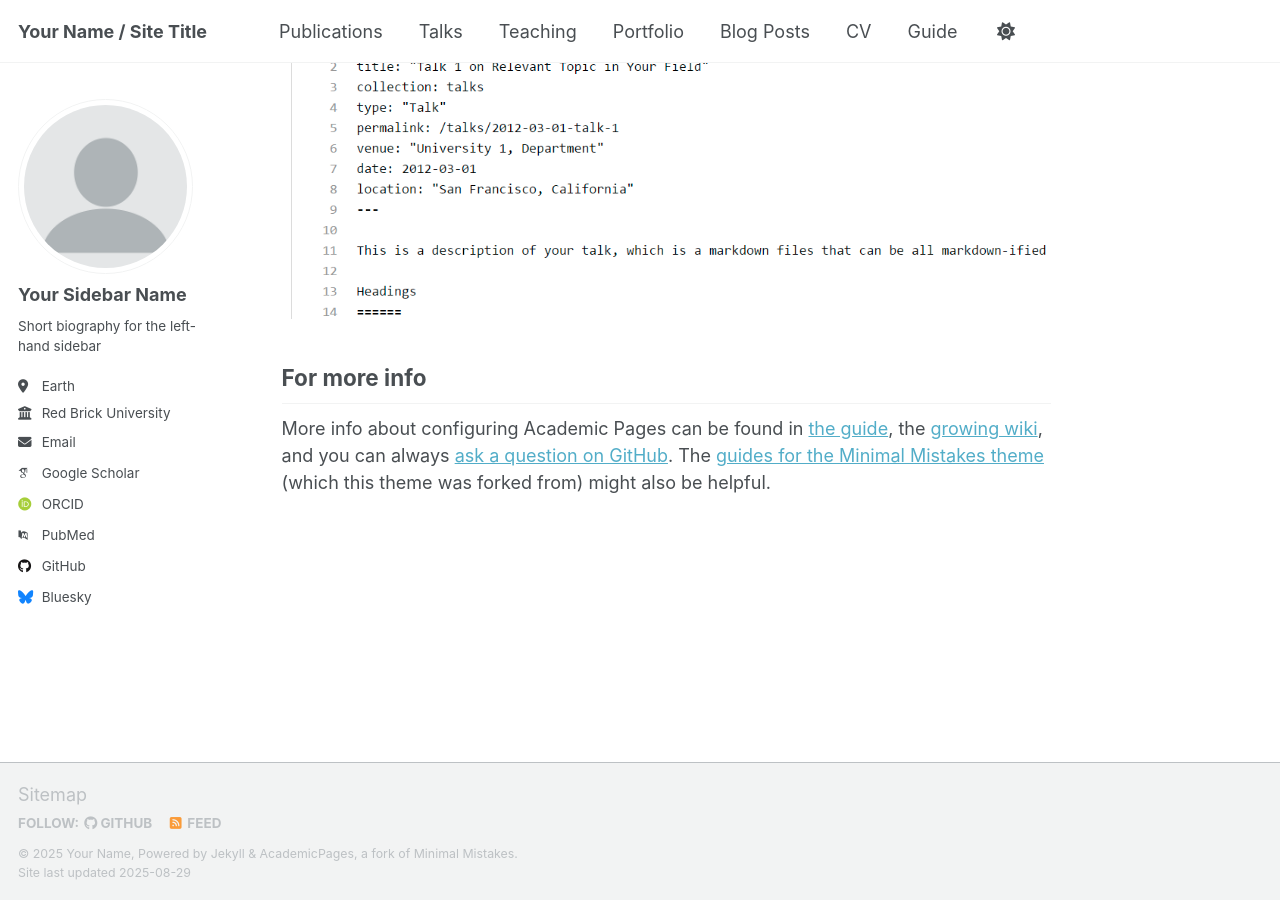
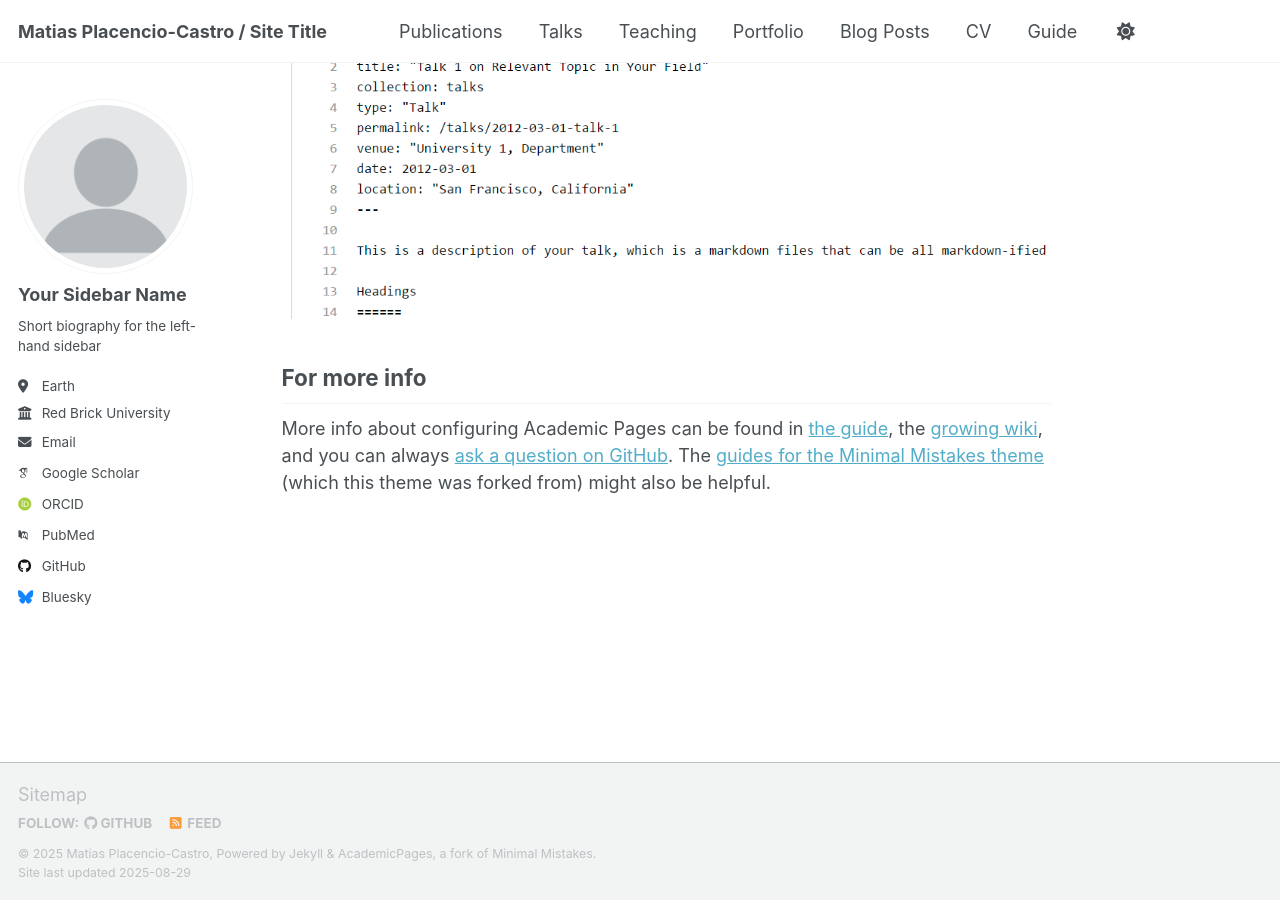
Before and after one commit to placencio-castro/placencio-castro.github.io, a Jekyll site: the page built from _pages/about.md, in a window 1280 px wide and 900 px high, scrolled down 2880 px. Built offline with Jekyll 4.4.1, drawn with Linux system fonts in a browser that asks for light colours; some web fonts are replaced; a script that is not in the unit is left out.

Commit message:
Update _config.yml

```diff
--- a/_config.yml
+++ b/_config.yml
@@ -9,9 +9,9 @@
 # Basic Site Settings
 locale                   : "en-US"
 site_theme               : "default" # Currently available options are "default", "air"
-title                    : "Your Name / Site Title"
+title                    : "Matias Placencio-Castro / Site Title"
 title_separator          : "-"
-name                     : &name "Your Name"
+name                     : &name "Matias Placencio-Castro"
 description              : &description "personal description"
 url                      : https://academicpages.github.io # the base hostname & protocol for your site e.g. "https://[your GitHub username].github.io" or if you already have some other page hosted on Github then use "https://[your GitHub username].github.io/[Your Repo Name]"
 baseurl                  : "" # the subpath of your site, e.g. "/blog"
```
